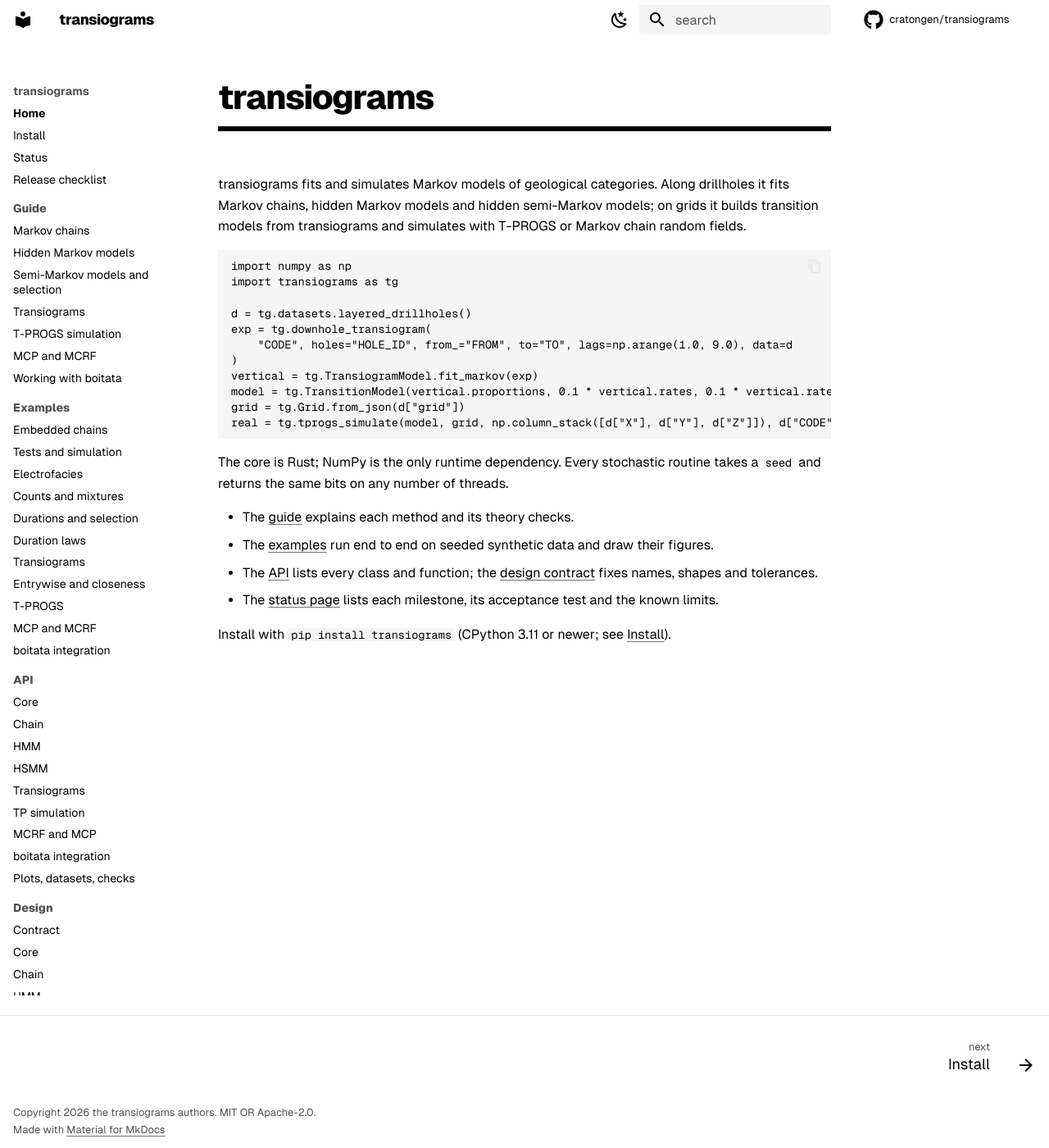
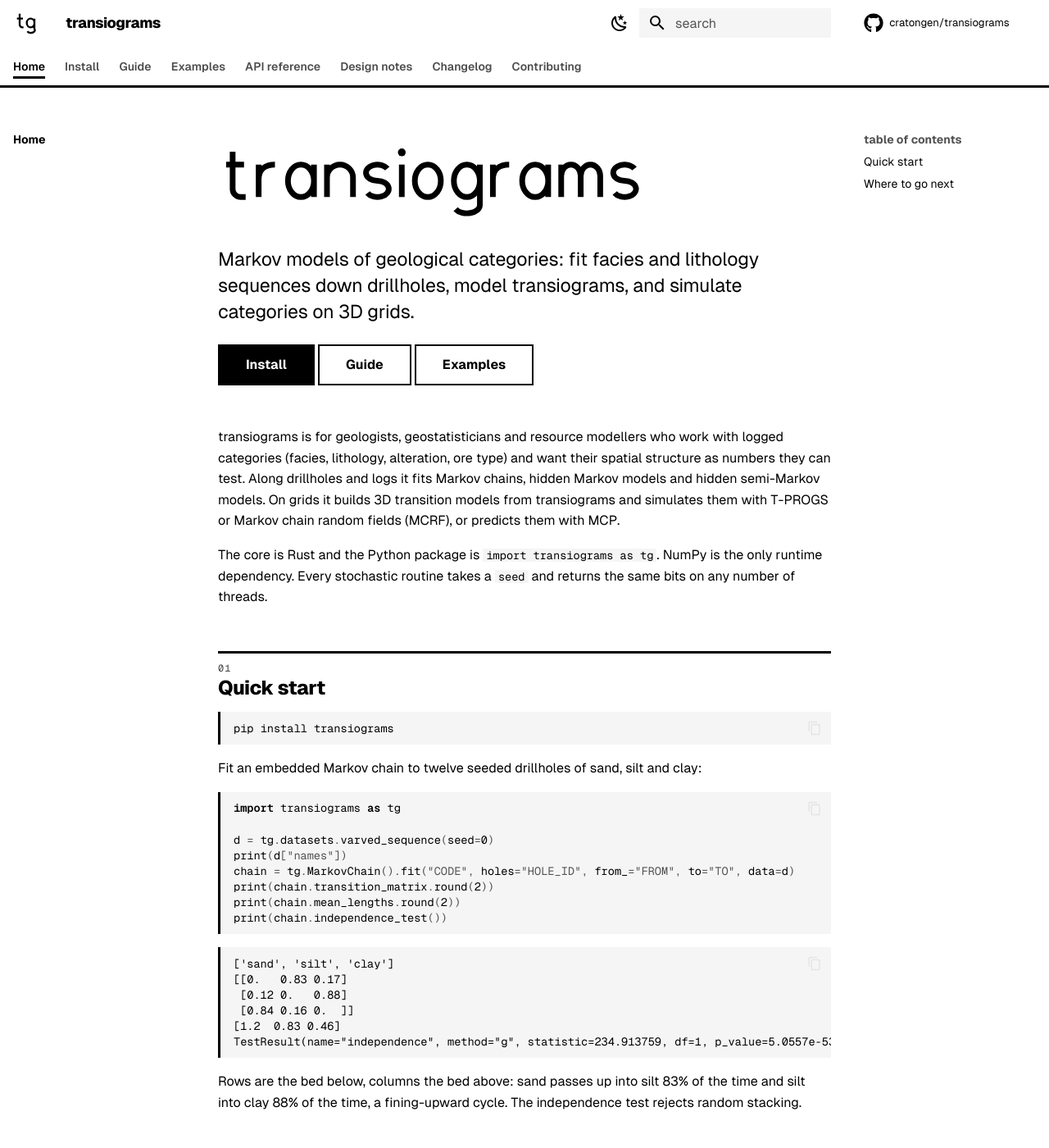
Before and after one commit to cratongen/transiograms, an MkDocs documentation site: the page built from docs/index.md, in a window 1280 px wide and 1400 px high. Shown: the whole window at 82% size. Built offline with MkDocs 1.6.1 and Material for MkDocs 9.7.7, drawn with Linux system fonts in a browser that asks for light colours; comment, search, counter and statistics services are not loaded; some of the changed text lies outside the part shown.

Commit message:
docs: complete the site navigation and rewrite the home page
Tabs for Home, Install, Guide, Examples, API reference, Design notes,
Changelog and Contributing; the changelog and contributing guide come
from the root files through snippets. The home page says what the
library does and for whom, runs one short example with its output, and
links onward.

````diff
--- a/docs/index.md
+++ b/docs/index.md
@@ -1,31 +1,71 @@
+---
+title: transiograms
+---
+
 # transiograms
 
-transiograms fits and simulates Markov models of geological categories. Along drillholes it fits
-Markov chains, hidden Markov models and hidden semi-Markov models; on grids it builds transition
-models from transiograms and simulates with T-PROGS or Markov chain random fields.
+<div class="tg-hero" markdown>
+
+![transiograms](brand/wordmark-black.svg#only-light){ width="372" }
+![transiograms](brand/wordmark-white.svg#only-dark){ width="372" }
+
+<p class="tg-pitch">Markov models of geological categories: fit facies and lithology sequences down drillholes, model transiograms, and simulate categories on 3D grids.</p>
+
+[Install](install.md){ .md-button .md-button--primary }
+[Guide](guide/markov-chains.md){ .md-button }
+[Examples](examples/01-markov-chains/01-embedded-chains/README.md){ .md-button }
+
+</div>
+
+transiograms is for geologists, geostatisticians and resource modellers who work with logged
+categories (facies, lithology, alteration, ore type) and want their spatial structure as numbers
+they can test. Along drillholes and logs it fits Markov chains, hidden Markov models and hidden
+semi-Markov models. On grids it builds 3D transition models from transiograms and simulates them
+with T-PROGS or Markov chain random fields (MCRF), or predicts them with MCP.
+
+The core is Rust and the Python package is `import transiograms as tg`. NumPy is the only runtime
+dependency. Every stochastic routine takes a `seed` and returns the same bits on any number of
+threads.
+
+## Quick start
+
+```bash
+pip install transiograms
+```
+
+Fit an embedded Markov chain to twelve seeded drillholes of sand, silt and clay:
 
 ```python
-import numpy as np
 import transiograms as tg
 
-d = tg.datasets.layered_drillholes()
-exp = tg.downhole_transiogram(
-    "CODE", holes="HOLE_ID", from_="FROM", to="TO", lags=np.arange(1.0, 9.0), data=d
-)
-vertical = tg.TransiogramModel.fit_markov(exp)
-model = tg.TransitionModel(vertical.proportions, 0.1 * vertical.rates, 0.1 * vertical.rates, vertical.rates)
-grid = tg.Grid.from_json(d["grid"])
-real = tg.tprogs_simulate(model, grid, np.column_stack([d["X"], d["Y"], d["Z"]]), d["CODE"], n=10, seed=0)
+d = tg.datasets.varved_sequence(seed=0)
+print(d["names"])
+chain = tg.MarkovChain().fit("CODE", holes="HOLE_ID", from_="FROM", to="TO", data=d)
+print(chain.transition_matrix.round(2))
+print(chain.mean_lengths.round(2))
+print(chain.independence_test())
 ```
 
-The core is Rust; NumPy is the only runtime dependency. Every stochastic routine takes a `seed`
-and returns the same bits on any number of threads.
+```text
+['sand', 'silt', 'clay']
+[[0.   0.83 0.17]
+ [0.12 0.   0.88]
+ [0.84 0.16 0.  ]]
+[1.2  0.83 0.46]
+TestResult(name="independence", method="g", statistic=234.913759, df=1, p_value=5.0557e-53)
+```
 
-- The [guide](guide/markov-chains.md) explains each method and its theory checks.
-- The [examples](examples/01-markov-chains/01-embedded-chains/README.md) run end to end on
-  seeded synthetic data and draw their figures.
-- The [API](api/core.md) lists every class and function; the [design contract](design/spec.md)
-  fixes names, shapes and tolerances.
-- The [status page](status.md) lists each milestone, its acceptance test and the known limits.
+Rows are the bed below, columns the bed above: sand passes up into silt 83% of the time and silt
+into clay 88% of the time, a fining-upward cycle. The independence test rejects random stacking.
 
-Install with `pip install transiograms` (CPython 3.11 or newer; see [Install](install.md)).
+## Where to go next
+
+| Page | What it covers |
+| --- | --- |
+| [Install](install.md) | pip from PyPI, a build from a clone or the sdist, wheels and Python versions |
+| [Guide](guide/markov-chains.md) | Each method, its arguments and the theory checks the tests run |
+| [Examples](examples/01-markov-chains/01-embedded-chains/README.md) | Worked pages on seeded data, with figures and downloadable scripts |
+| [API reference](api/core.md) | Every class and function, from the docstrings |
+| [Design notes](status.md) | Status and known limits of each method, the API contract and the algorithms |
+| [Changelog](changelog.md) | What changed in each release |
+| [Contributing](contributing.md) | Issues first, then pull requests; the commands every change runs |
--- a/mkdocs.yml
+++ b/mkdocs.yml
@@ -1,5 +1,5 @@
 site_name: transiograms
-site_description: Markov models for geostatistics.
+site_description: Markov chains, hidden and semi-Markov models, transiograms and categorical simulation for geological facies.
 site_url: https://cratongen.github.io/transiograms/
 repo_url: https://github.com/cratongen/transiograms
 repo_name: cratongen/transiograms
@@ -9,10 +9,14 @@ copyright: Copyright 2026 the transiograms authors. MIT OR Apache-2.0.
 
 theme:
   name: material
+  logo: brand/mark-black.svg
+  favicon: brand/favicon.svg
+  # Geist and Geist Mono come from docs/brand/fonts through docs/stylesheets/transiograms.css.
   font: false
   icon:
     repo: fontawesome/brands/github
   features:
+    - navigation.tabs
     - navigation.sections
     - navigation.top
     - navigation.footer
@@ -35,7 +39,15 @@ extra_css:
 
 markdown_extensions:
   - admonition
+  - attr_list
+  - md_in_html
   - tables
+  - pymdownx.highlight
+  - pymdownx.superfences
+  - pymdownx.details
+  - pymdownx.snippets:
+      base_path: ["."]
+      check_paths: true
   - toc:
       permalink: true
 
@@ -73,8 +85,6 @@ plugins:
 nav:
   - Home: index.md
   - Install: install.md
-  - Status: status.md
-  - Release checklist: release-checklist.md
   - Guide:
       - Markov chains: guide/markov-chains.md
       - Hidden Markov models: guide/hidden-markov.md
@@ -95,7 +105,7 @@ nav:
       - T-PROGS: examples/05-tp-simulation/01-tprogs/README.md
       - MCP and MCRF: examples/06-mcrf-mcp/01-mcp-and-mcrf/README.md
       - boitata integration: examples/07-boitata-integration/01-drillholes-to-grid/README.md
-  - API:
+  - API reference:
       - Core: api/core.md
       - Chain: api/chain.md
       - HMM: api/hmm.md
@@ -105,7 +115,8 @@ nav:
       - MCRF and MCP: api/mcrf.md
       - boitata integration: api/integration.md
       - Plots, datasets, checks: api/extras.md
-  - Design:
+  - Design notes:
+      - Status and limits: status.md
       - Contract: design/spec.md
       - Core: design/core.md
       - Chain: design/chain.md
@@ -114,3 +125,8 @@ nav:
       - Transiograms: design/transiogram.md
       - TP simulation: design/tpsim.md
       - MCRF and MCP: design/mcrf.md
+  - Changelog: changelog.md
+  - Contributing:
+      - How to contribute: contributing.md
+      - Release checklist: release-checklist.md
+      - Brand: brand.md
````
Also changed, not shown: docs/changelog.md (added, +1 -0 lines), docs/contributing.md (added, +1 -0 lines).
